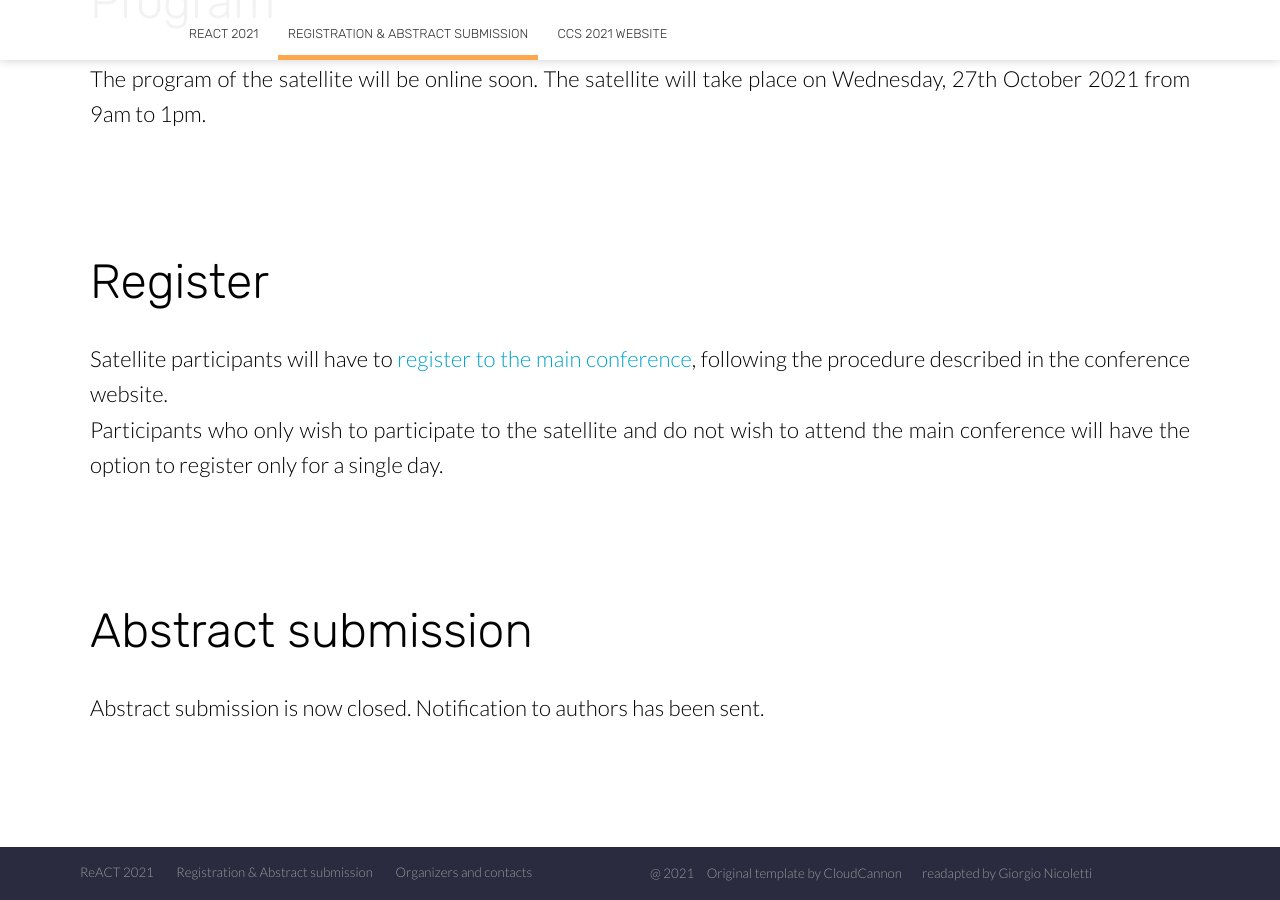
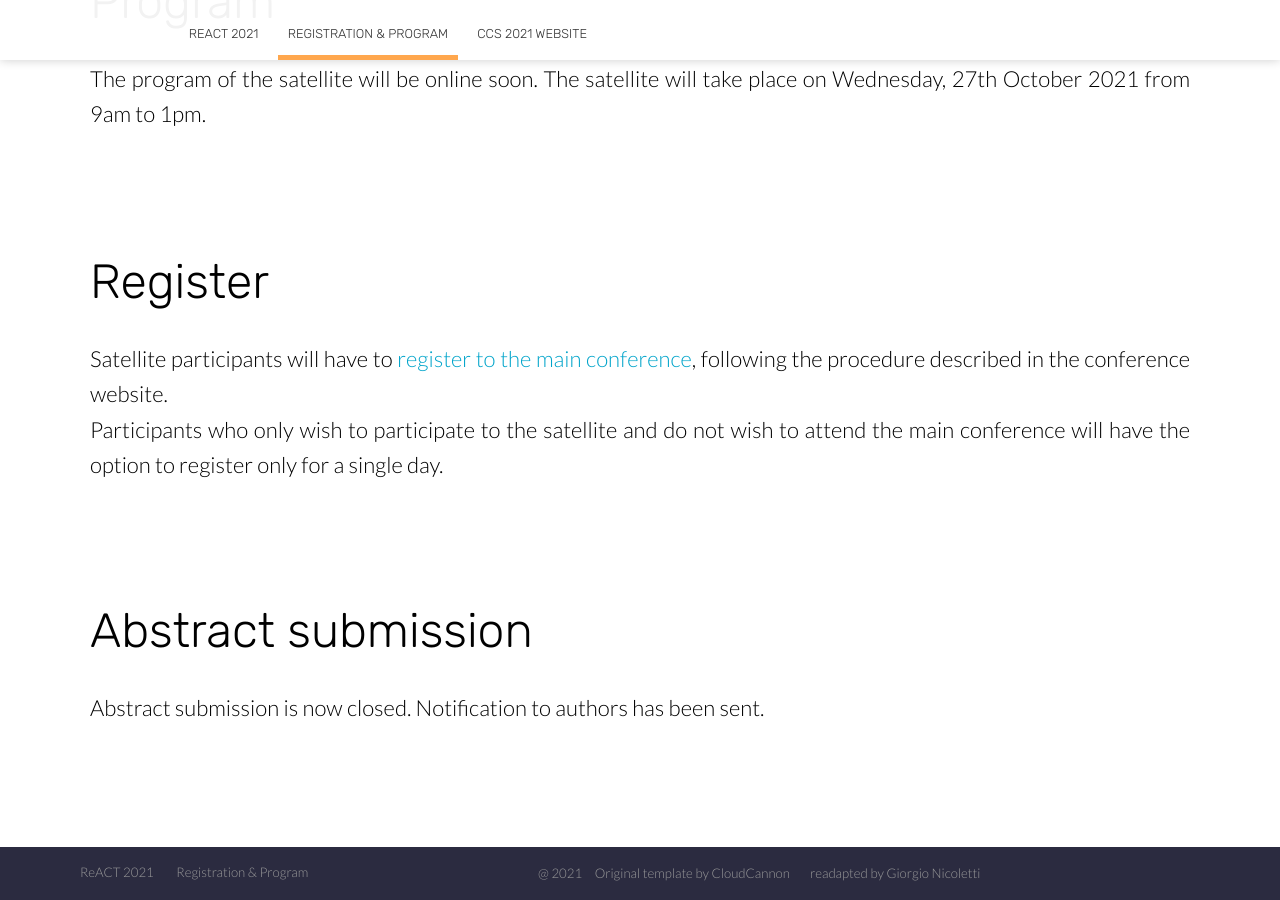
Before and after one commit to liphlab/REACT2021, a Jekyll site: the page built from registration.html, in a window 1280 px wide and 900 px high, scrolled down 1027 px. Built offline with Jekyll 4.4.1, drawn with Linux system fonts in a browser that asks for light colours; nearby versions of some CDN libraries.

Commit message:
Added program buttons

```diff
--- a/_data/footer.yml
+++ b/_data/footer.yml
@@ -1,10 +1,8 @@
 left_links:
   - name: ReACT 2021
     link: /
-  - name: Registration & Abstract submission
+  - name: Registration & Program
     link: /registration/
-  - name: Organizers and contacts
-    link: /organizers/
 
 #right_links:
 #  - name:
--- a/_data/navigation.yml
+++ b/_data/navigation.yml
@@ -1,6 +1,6 @@
 - name: ReACT 2021
   link: /
-- name: Registration & Abstract submission
+- name: Registration & Program
   link: /registration/
 - name: CCS 2021 Website
   link: https://ccs2021.univ-lyon1.fr/
--- a/registration.html
+++ b/registration.html
@@ -10,7 +10,7 @@ image: /images/centre-congres.jpg
 			<h1 class="editable" style = "text-shadow: 0px 0px 8px black;">Registration to the Satellite & Program </h1>
 		</div>
 	</div>
-	<div class="learn-more"><a href="#register">Learn more <span class="arrow">&#x25BC;</span></a></div>
+	<div class="learn-more"><a href="#program">Learn more <span class="arrow">&#x25BC;</span></a></div>
 </section>
 
 
```
